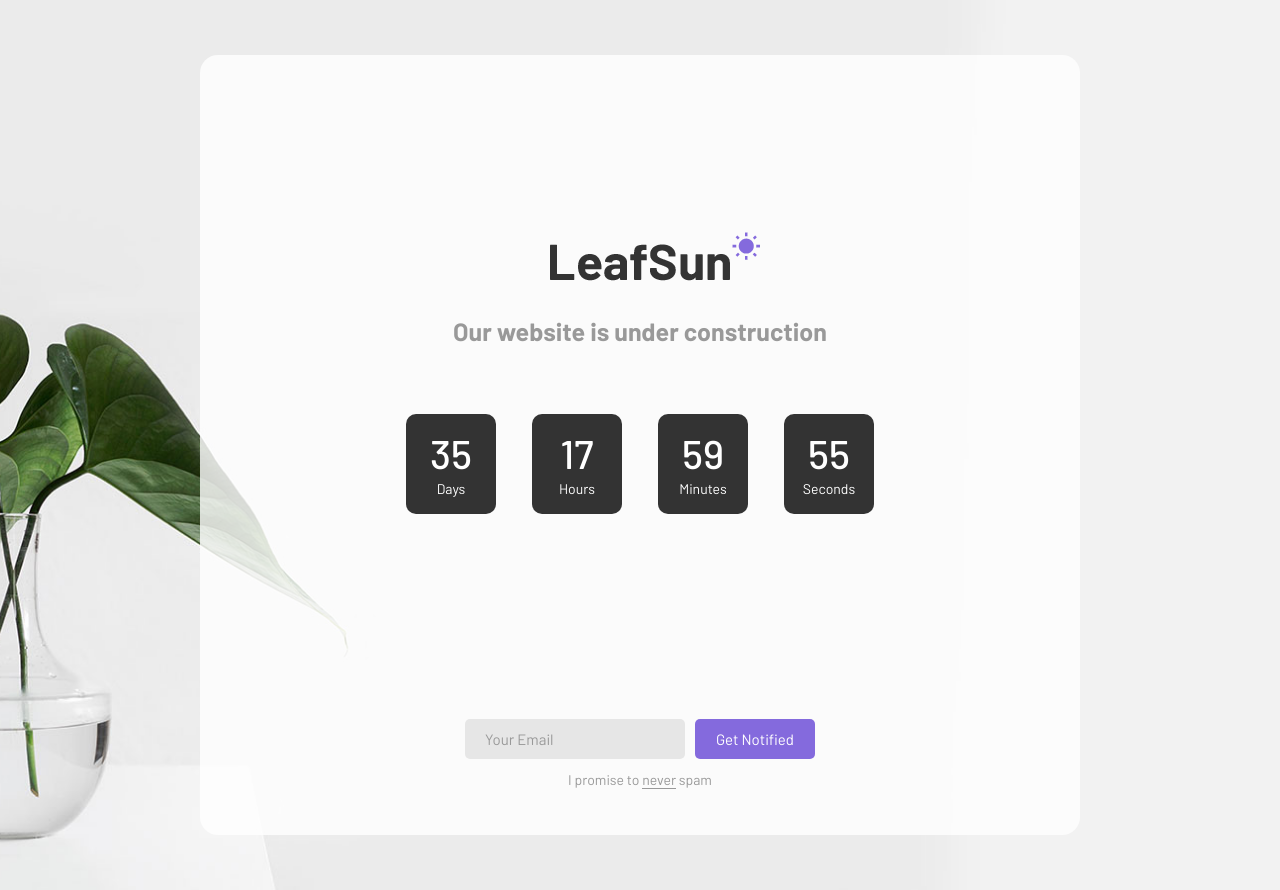
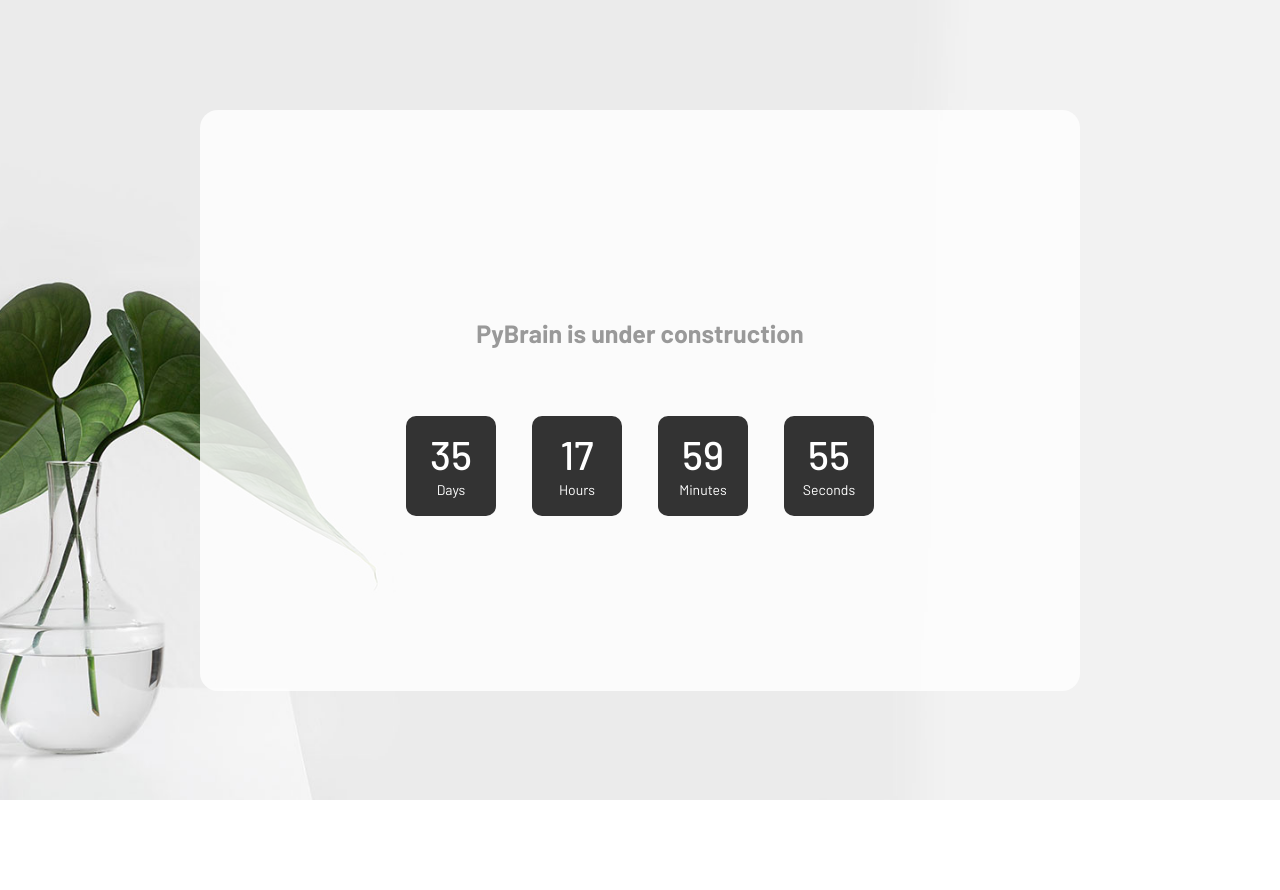
Before and after one commit to saqe/Site, a plain HTML site: page index.html in a window 1280 px wide. After the commit the page ends 800 px from the top, so only its background shows below. Drawn offline with Linux system fonts and the light colour scheme.

Commit message:
Update index.html
Removed email subscription and change the title, removed logo

```diff
--- a/index.html
+++ b/index.html
@@ -1,7 +1,7 @@
 <!DOCTYPE html>
 <html lang="en">
 <head>
-	<title>Coming Soon 3</title>
+	<title>PyBrain</title>
 	<meta charset="UTF-8">
 	<meta name="viewport" content="width=device-width, initial-scale=1">
 <!--===============================================================================================-->
@@ -25,11 +25,11 @@
 	<div class="bg-img1 size1 flex-w flex-c-m p-t-55 p-b-55 p-l-15 p-r-15" style="background-image: url('images/bg01.jpg');">
 		<div class="wsize1 bor1 bg1 p-t-175 p-b-45 p-l-15 p-r-15 respon1">
 			<div class="wrappic1">
-				<img src="images/icons/logo.png" alt="LOGO">
+<!-- 				<img src="images/icons/logo.png" alt="LOGO"> -->
 			</div>
 
 			<p class="txt-center m1-txt1 p-t-33 p-b-68">
-				Our website is under construction
+				PyBrain is under construction
 			</p>
 
 			<div class="wsize2 flex-w flex-c hsize1 cd100">
@@ -54,7 +54,7 @@
 				</div>
 			</div>
 
-			<form class="flex-w flex-c-m contact100-form validate-form p-t-55">
+<!-- 			<form class="flex-w flex-c-m contact100-form validate-form p-t-55">
 				<div class="wrap-input100 validate-input where1" data-validate = "Email is required: ex@abc.xyz">
 					<input class="s1-txt2 placeholder0 input100" type="text" name="email" placeholder="Your Email">
 					<span class="focus-input100"></span>
@@ -69,7 +69,7 @@
 
 			<p class="s1-txt4 txt-center p-t-10">
 				I promise to <span class="bor2">never</span> spam
-			</p>
+			</p> -->
 
 		</div>
 	</div>
```
